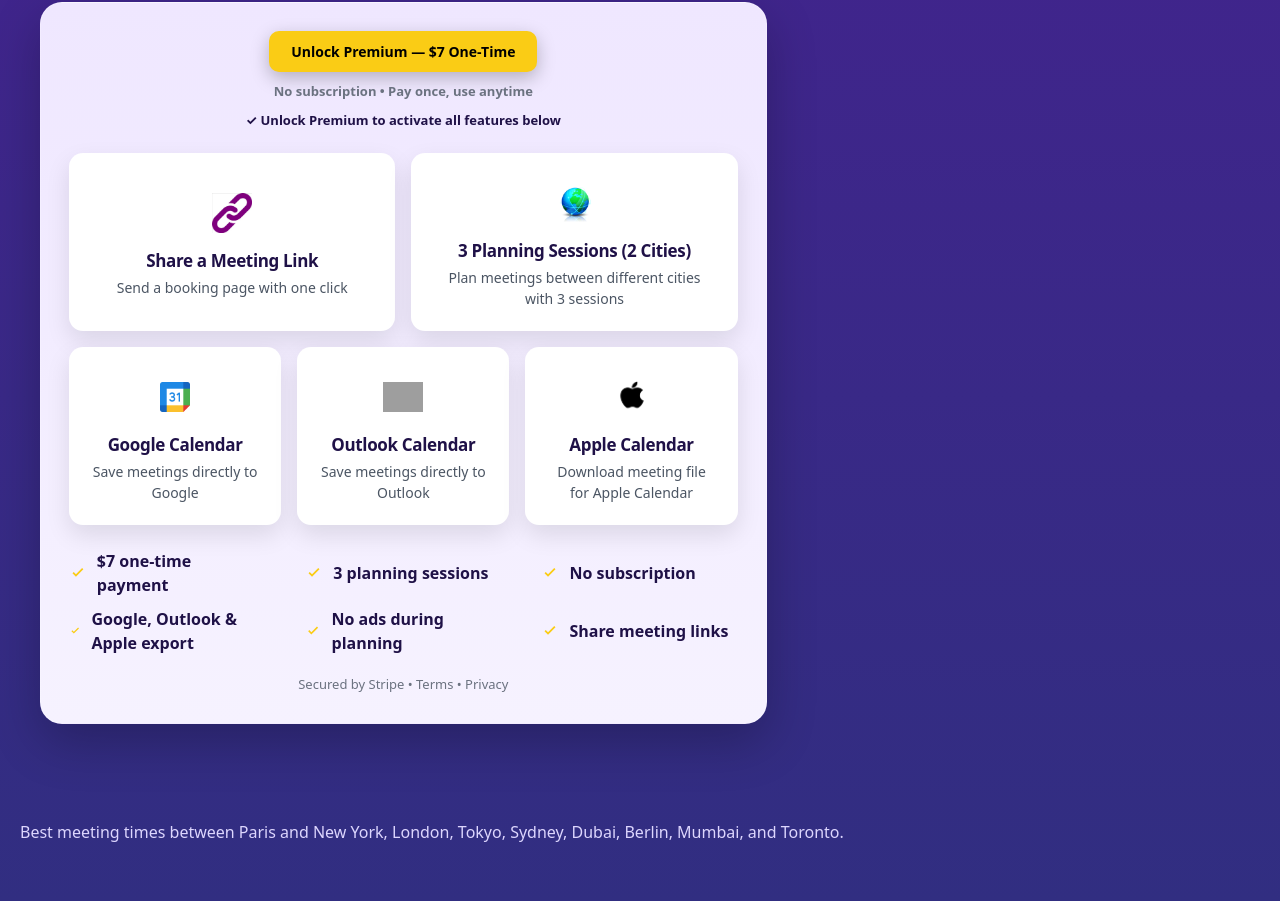
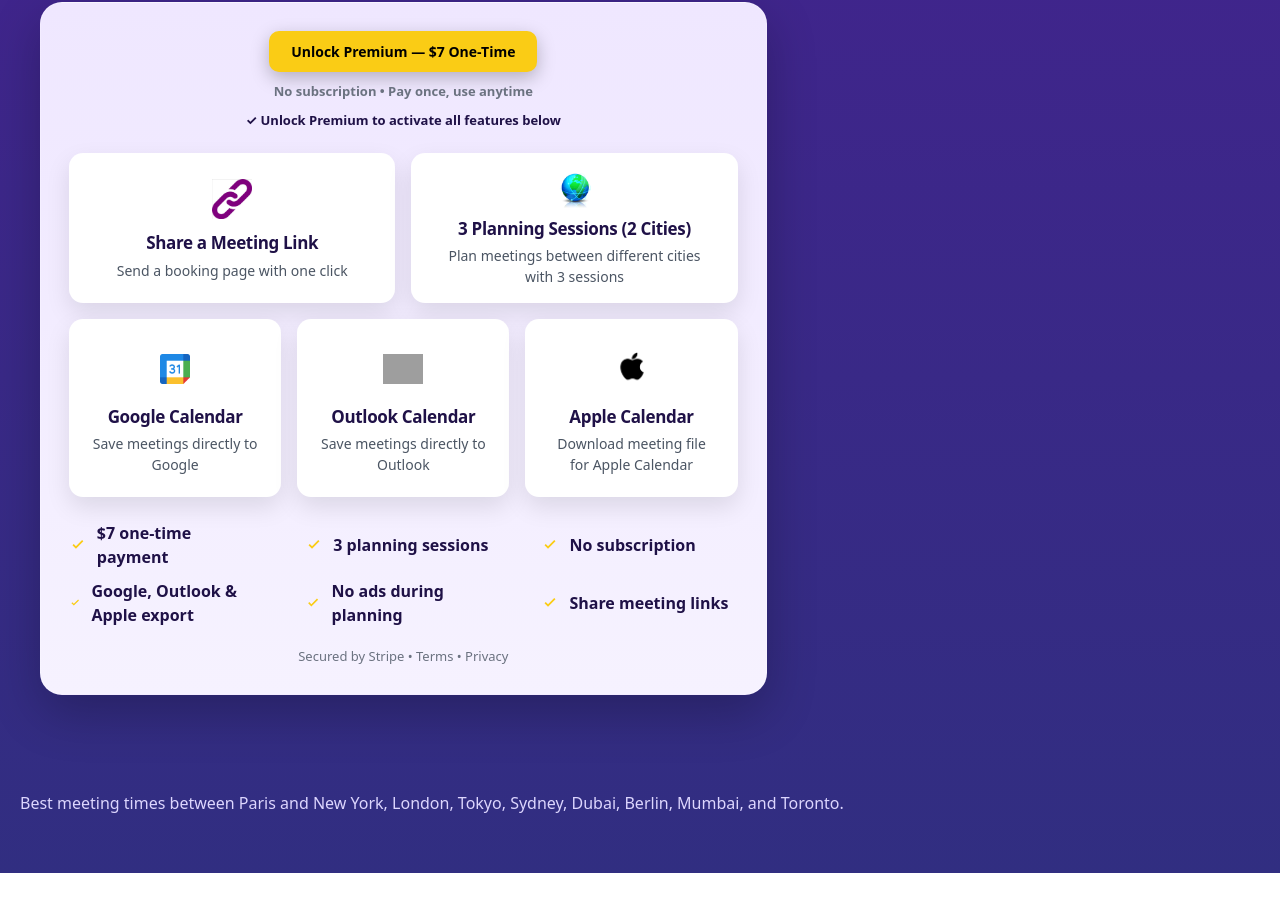
Before and after one commit to techtalk1282/Best-Meeting-Time, a Next.js app: page /best-meeting-time-paris in a window 1280 px wide. Shown: the part 804-1705 px from the top of the page. After the commit the page ends 1677 px from the top, so only its background shows below. Built offline with nearby package versions, Linux system fonts and the light colour scheme; grey boxes are pictures that could not be loaded.

Commit message:
fix(ui): normalize top feature cards to match square calendar cards

```diff
--- a/app/ui/PremiumFeaturesSection.tsx
+++ b/app/ui/PremiumFeaturesSection.tsx
@@ -21,7 +21,11 @@ const featureCardBase: React.CSSProperties = {
   justifyContent: "center",
 };
 
-const topFeatureCard = { ...featureCardBase, minHeight: 160 };
+const topFeatureCard = {
+  ...featureCardBase,
+  minHeight: 150,
+  height: 150,
+};
 const bottomFeatureCard = { ...featureCardBase, minHeight: 150 };
 
 const iconWrap: React.CSSProperties = {
```
